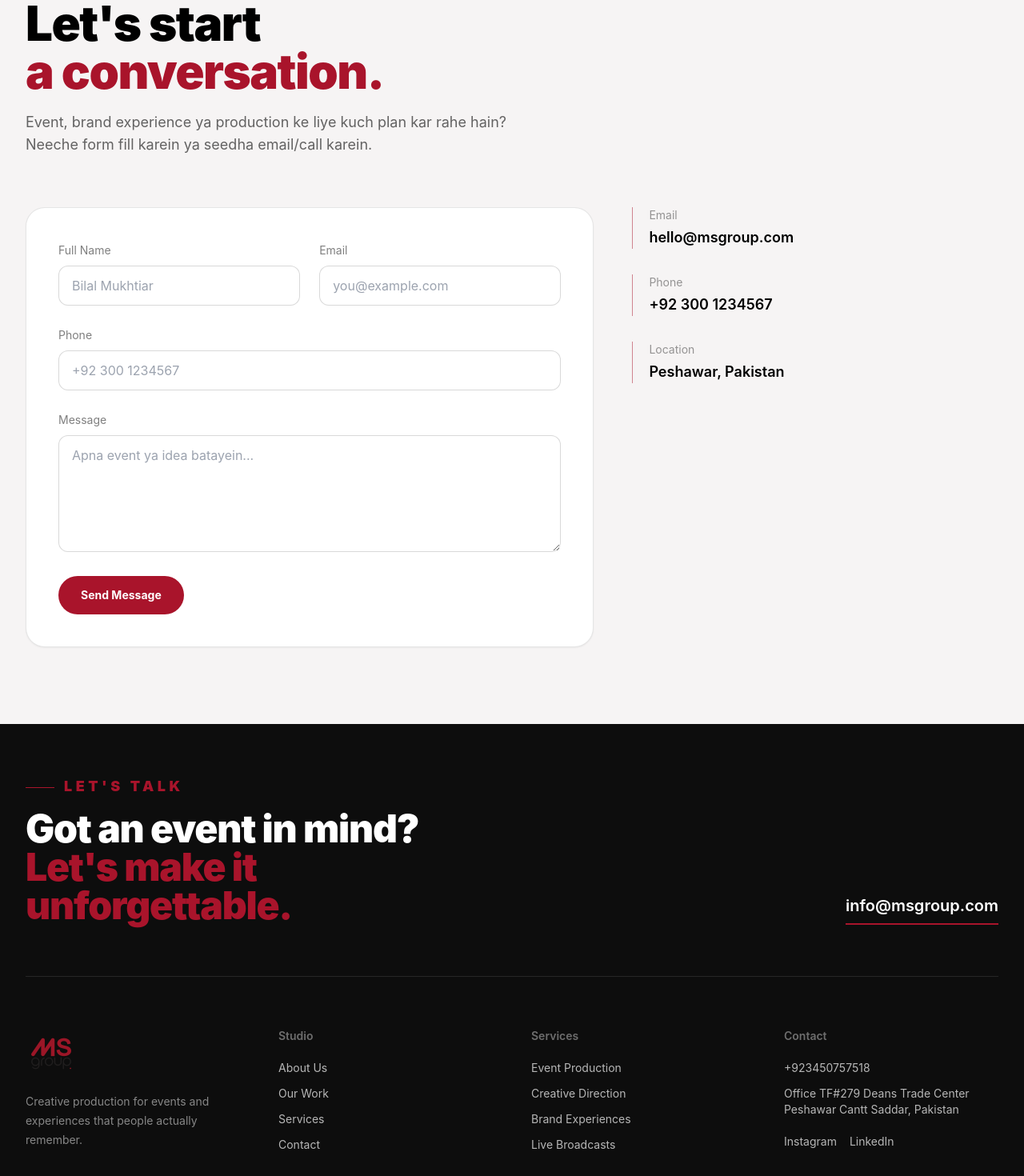
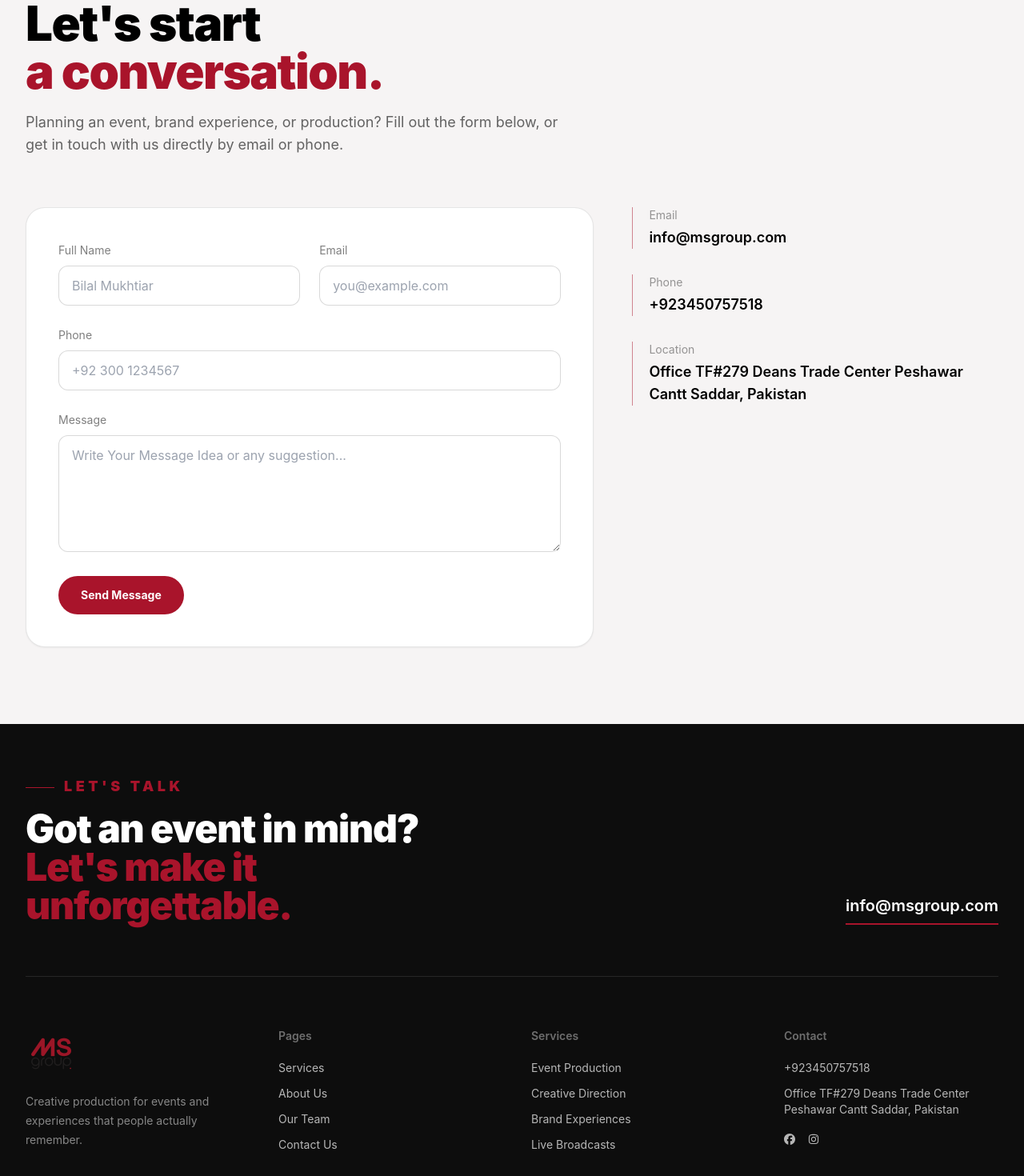
Before and after one commit to bilalmukhtiar5/msgroup, a React (Vite) app: page /contact in a window 1280 px wide. Shown: the part 140-1610 px from the top of the page at 80% size. Built offline with nearby package versions, Linux system fonts and the light colour scheme.

Commit message:
social icons added

```diff
--- a/package.json
+++ b/package.json
@@ -14,6 +14,7 @@
     "lucide-react": "^1.43.0",
     "react": "latest",
     "react-dom": "latest",
+    "react-icons": "^5.7.0",
     "react-router-dom": "^7.18.3",
     "tailwindcss": "^4.3.3",
     "vite": "latest"
--- a/src/components/Footer.jsx
+++ b/src/components/Footer.jsx
@@ -1,5 +1,7 @@
 import React from 'react'
 import { Link } from 'react-router-dom'
+import { FaFacebook } from "react-icons/fa6";
+import { FaInstagram } from "react-icons/fa6";
 
 const Footer = () => {
   return (
@@ -48,12 +50,12 @@ const Footer = () => {
 
           {/* Navigation */}
           <div>
-            <p className="text-sm font-semibold text-white/40">Studio</p>
+            <p className="text-sm font-semibold text-white/40">Pages</p>
             <ul className="mt-5 space-y-3 text-sm">
-              <li><a href="#about" className="text-white/70 transition-colors hover:text-white">About Us</a></li>
-              <li><a href="#work" className="text-white/70 transition-colors hover:text-white">Our Work</a></li>
-              <li><a href="#services" className="text-white/70 transition-colors hover:text-white">Services</a></li>
-              <li><a href="#contact" className="text-white/70 transition-colors hover:text-white">Contact</a></li>
+              <li><a href="#about" className="text-white/70 transition-colors hover:text-white">Services</a></li>
+              <li><a href="#work" className="text-white/70 transition-colors hover:text-white">About Us</a></li>
+              <li><a href="#services" className="text-white/70 transition-colors hover:text-white">Our Team</a></li>
+              <li><a href="#contact" className="text-white/70 transition-colors hover:text-white">Contact Us</a></li>
             </ul>
           </div>
 
@@ -76,8 +78,12 @@ const Footer = () => {
               <li>Office TF#279 Deans Trade Center Peshawar Cantt Saddar, Pakistan</li>
               <li className="flex gap-4 pt-2">
 
-                <a href="#" aria-label="Instagram" className="transition-colors hover:text-msred">Instagram</a>
-                <a href="#" aria-label="LinkedIn" className="transition-colors hover:text-msred">LinkedIn</a>
+                <a href="#" aria-label="Instagram" className="transition-colors hover:text-msred">
+                  <FaFacebook />
+                </a>
+                <a href="#" aria-label="LinkedIn" className="transition-colors hover:text-msred">
+                  <FaInstagram />
+                </a>
               </li>
             </ul>
           </div>
--- a/src/pages/ContactUs/ContactUs.jsx
+++ b/src/pages/ContactUs/ContactUs.jsx
@@ -33,8 +33,7 @@ const ContactUs = () => {
         <span className="block text-msred">a conversation.</span>
       </h1>
       <p className="mt-5 text-base leading-7 text-black/60 sm:text-lg">
-        Event, brand experience ya production ke liye kuch plan kar rahe
-        hain? Neeche form fill karein ya seedha email/call karein.
+        Planning an event, brand experience, or production? Fill out the form below, or get in touch with us directly by email or phone.
       </p>
     </div>
 
@@ -94,7 +93,7 @@ const ContactUs = () => {
             required
             rows={5}
             className="mt-2 w-full rounded-xl border border-black/15 bg-white px-4 py-3 text-black outline-none transition focus:border-msred"
-            placeholder="Apna event ya idea batayein..."
+            placeholder="Write Your Message Idea or any suggestion..."
           />
         </div>
 
@@ -110,15 +109,15 @@ const ContactUs = () => {
       <div className="lg:col-span-2 space-y-8">
         <div className="border-l border-msred/50 pl-5">
           <p className="text-sm text-black/40">Email</p>
-          <p className="mt-1 text-lg font-semibold">hello@msgroup.com</p>
+          <p className="mt-1 text-lg font-semibold">info@msgroup.com</p>
         </div>
         <div className="border-l border-msred/50 pl-5">
           <p className="text-sm text-black/40">Phone</p>
-          <p className="mt-1 text-lg font-semibold">+92 300 1234567</p>
+          <p className="mt-1 text-lg font-semibold">+923450757518</p>
         </div>
         <div className="border-l border-msred/50 pl-5">
           <p className="text-sm text-black/40">Location</p>
-          <p className="mt-1 text-lg font-semibold">Peshawar, Pakistan</p>
+          <p className="mt-1 text-lg font-semibold">Office TF#279 Deans Trade Center Peshawar Cantt Saddar, Pakistan</p>
         </div>
       </div>
 
```
Also changed, not shown: 1 other file (tests, documents, lock files or other folders).
